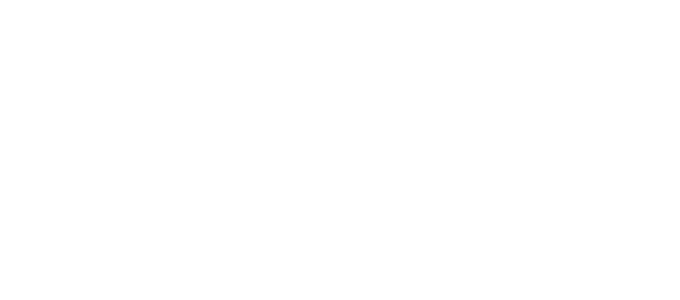
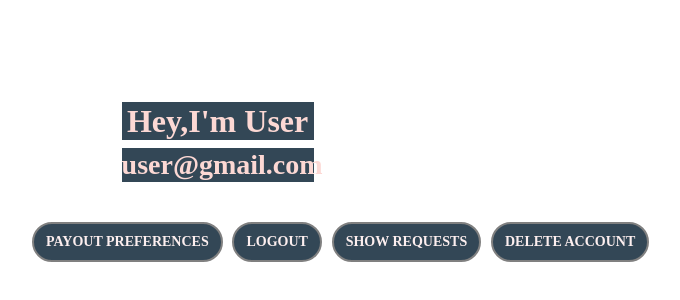
Before and after one commit to shubham-wawale/pawpet-frontend, a React (Create React App) app: page /Profile in a window 1280 px wide. Shown: the part 116-416 px from the top of the page, without its empty margins (448-1128 px from the left). Built offline with nearby package versions, Linux system fonts and the light colour scheme.

Commit message:
sarvika:second commit

```diff
--- a/package.json
+++ b/package.json
@@ -10,8 +10,10 @@
     "@testing-library/jest-dom": "^5.14.1",
     "@testing-library/react": "^11.2.7",
     "@testing-library/user-event": "^12.8.3",
+    "bootstrap": "^5.1.1",
     "framer-motion": "^4.1.17",
     "react": "^17.0.2",
+    "react-bootstrap": "^1.6.4",
     "react-dom": "^17.0.2",
     "react-router": "^5.2.1",
     "react-router-dom": "^5.3.0",
--- a/src/App.js
+++ b/src/App.js
@@ -2,6 +2,7 @@
 import { ChakraProvider } from "@chakra-ui/react"
 import ServicesTabs from "./components/Services/Tabs";
 import Dashboard from "./components/dashboard/Dashboard";
+import Profile from "./components/profile/Profile";
 import {
   BrowserRouter as Router,
   Switch,
@@ -18,6 +19,9 @@
           <Route path="/Dashboard">
             <Dashboard />
           </Route>
+          <Route path="/Profile">
+            <Profile />
+          </Route>
           <Route path="/ServicesTabs">
             <ChakraProvider>
             <ServicesTabs />
--- a/src/components/profile/Profile.css
+++ b/src/components/profile/Profile.css
@@ -2,7 +2,7 @@
   text-align: center;
 } */
 .bgimg{
-  background-image: url("./bg.jpg");
+  background-image: url('../profile/bg.jpg');
   background-repeat: no-repeat;
   height: 100vh;
   background-position: center;
--- a/src/components/profile/Profile.js
+++ b/src/components/profile/Profile.js
@@ -1,6 +1,5 @@
-import "../profile/Profile.css";
+import "./Profile.css";
 import * as ReactBootstrap from "react-bootstrap"
-import "bootstrap/dist/css/bootstrap.min.css";
 function Profile() {
   return (
   <>
```
